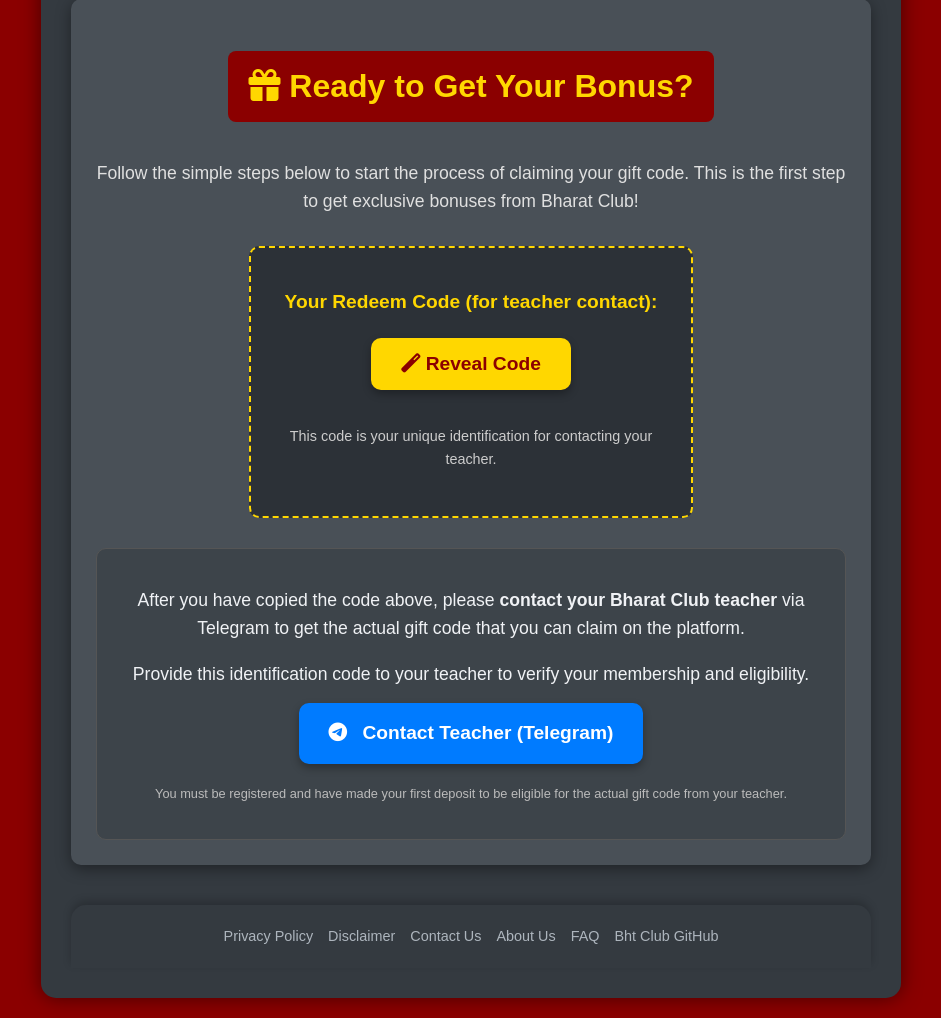
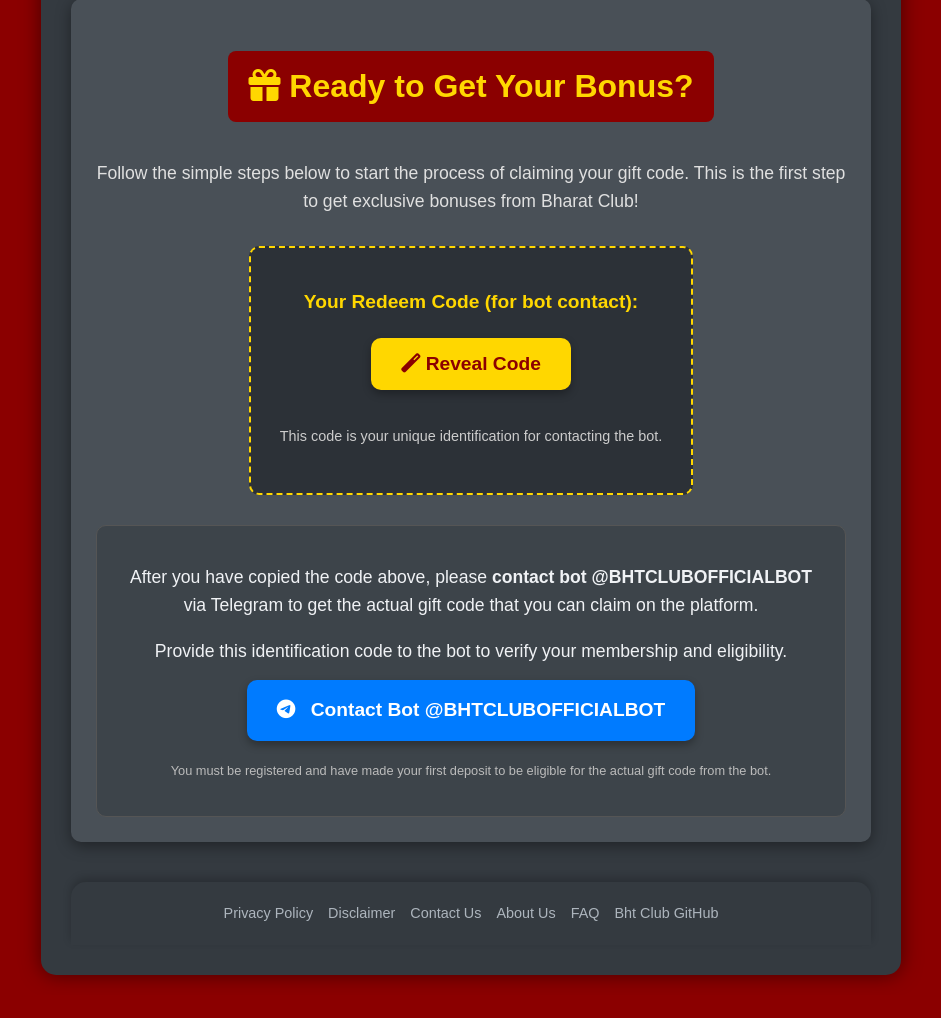
Before and after one commit to Cheline2424/giftcodebot, a Flask app: page / in a window 1280 px wide. Shown: the part 441-1459 px from the top of the page, without its empty margins (169-1110 px from the left). After the commit the page ends 1425 px from the top, so only its background shows below. Run offline with Flask 3, Linux system fonts and the light colour scheme.

Commit message:
Updated all references to teacher contact to BHTCLUBOFFICIALBOT

```diff
--- a/templates/claim_gift_page.html
+++ b/templates/claim_gift_page.html
@@ -234,7 +234,7 @@
                 <a href="https://bharatclub.net/#/login" target="_blank">LOGIN</a>
                 <a href="https://bharatclub.bet/#/register?invitationCode=521765158649" target="_blank">REGISTER</a>
                 <a href="https://bht-prediction-app-live-new.onrender.com" target="_blank">PREDICTION TOOL</a>
-                </div>
+            </div>
             <h1 class="page-title">Claim Your Bharat Club Gift Code!</h1>
         </header>
 
@@ -244,18 +244,18 @@
                 <p>Follow the simple steps below to start the process of claiming your gift code. This is the first step to get exclusive bonuses from Bharat Club!</p>
 
                 <div class="redeem-code-box">
-                    <h3>Your Redeem Code (for teacher contact):</h3>
+                    <h3>Your Redeem Code (for bot contact):</h3> {# EDITED #}
                     <button class="reveal-button" onclick="revealCode()"><i class="fas fa-magic"></i> Reveal Code</button>
                     <div class="code-display" id="permanentCode">24053424543</div>
                     <button class="copy-button" id="copyButton" onclick="copyCode()"><i class="fas fa-copy"></i> Copy Code</button>
-                    <p style="font-size: 0.9em; color: #ccc; margin-top: 15px;">This code is your unique identification for contacting your teacher.</p>
+                    <p style="font-size: 0.9em; color: #ccc; margin-top: 15px;">This code is your unique identification for contacting the bot.</p> {# EDITED #}
                 </div>
 
                 <div class="contact-teacher">
-                    <p>After you have copied the code above, please <strong>contact your Bharat Club teacher</strong> via Telegram to get the actual gift code that you can claim on the platform.</p>
-                    <p>Provide this identification code to your teacher to verify your membership and eligibility.</p>
-                    <a href="https://t.me/BHTCLUBWITHCHELINEE" target="_blank" class="telegram-button"><i class="fab fa-telegram-plane"></i> Contact Teacher (Telegram)</a>
-                    <p style="font-size: 0.8em; color: #bbb; margin-top: 20px;">You must be registered and have made your first deposit to be eligible for the actual gift code from your teacher.</p>
+                    <p>After you have copied the code above, please <strong>contact bot @BHTCLUBOFFICIALBOT</strong> via Telegram to get the actual gift code that you can claim on the platform.</p> {# EDITED #}
+                    <p>Provide this identification code to the bot to verify your membership and eligibility.</p> {# EDITED #}
+                    <a href="https://t.me/BHTCLUBOFFICIALBOT" target="_blank" class="telegram-button"><i class="fab fa-telegram-plane"></i> Contact Bot @BHTCLUBOFFICIALBOT</a> {# EDITED LINK & TEXT #}
+                    <p style="font-size: 0.8em; color: #bbb; margin-top: 20px;">You must be registered and have made your first deposit to be eligible for the actual gift code from the bot.</p> {# EDITED #}
                 </div>
             </div>
         </div>
@@ -285,7 +285,7 @@
             const codeElement = document.getElementById('permanentCode');
             const codeToCopy = codeElement.innerText;
             navigator.clipboard.writeText(codeToCopy).then(() => {
-                alert('Code "' + codeToCopy + '" copied to clipboard! Now contact your teacher.');
+                alert('Code "' + codeToCopy + '" copied to clipboard! Now contact bot @BHTCLUBOFFICIALBOT.'); // EDITED
             }).catch(err => {
                 console.error('Failed to copy code: ', err);
                 alert('Failed to copy code. Please copy manually: ' + codeToCopy);
```
